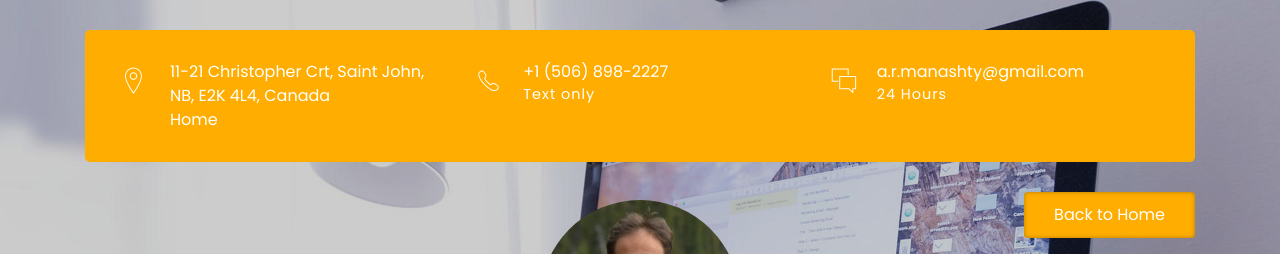
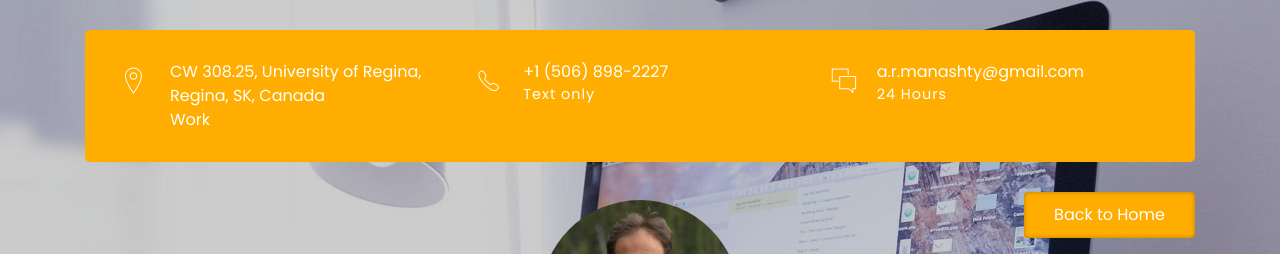
Before and after one commit to sandeepreddy0987/ur-datascience.github.io, a Jekyll site: the page built from _members/alireza.markdown, in a window 1280 px wide and 900 px high. Shown: the top 254 px of the window. Built offline with Jekyll 4.4.1, drawn with Linux system fonts in a browser that asks for light colours; some web fonts are replaced.

Commit message:
Update alireza.markdown

```diff
--- a/_members/alireza.markdown
+++ b/_members/alireza.markdown
@@ -15,10 +15,10 @@ email_text: 24 Hours
 number: "+1 (506) 898-2227"
 number_text: Text only
 
-address: 11-21 Christopher Crt, Saint John, NB, E2K 4L4, Canada
-address_text: Home
+address: CW 308.25, University of Regina, Regina, SK, Canada
+address_text: Work
 
-born: August 25, 1987
+born: 1988
 
 social:
     - url: https://linkedin.com/manashty/
```
